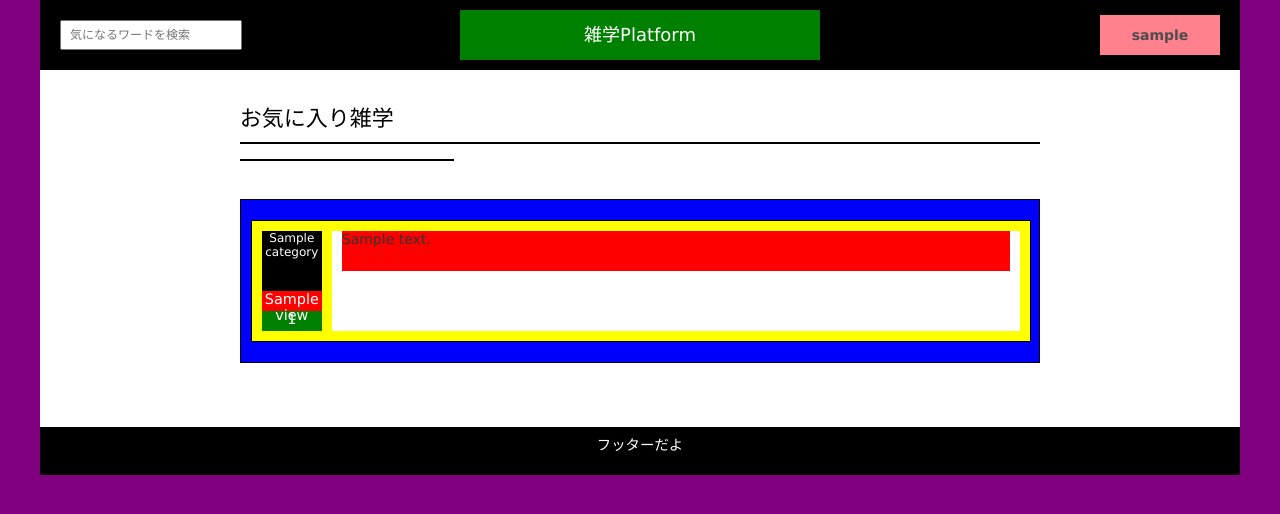
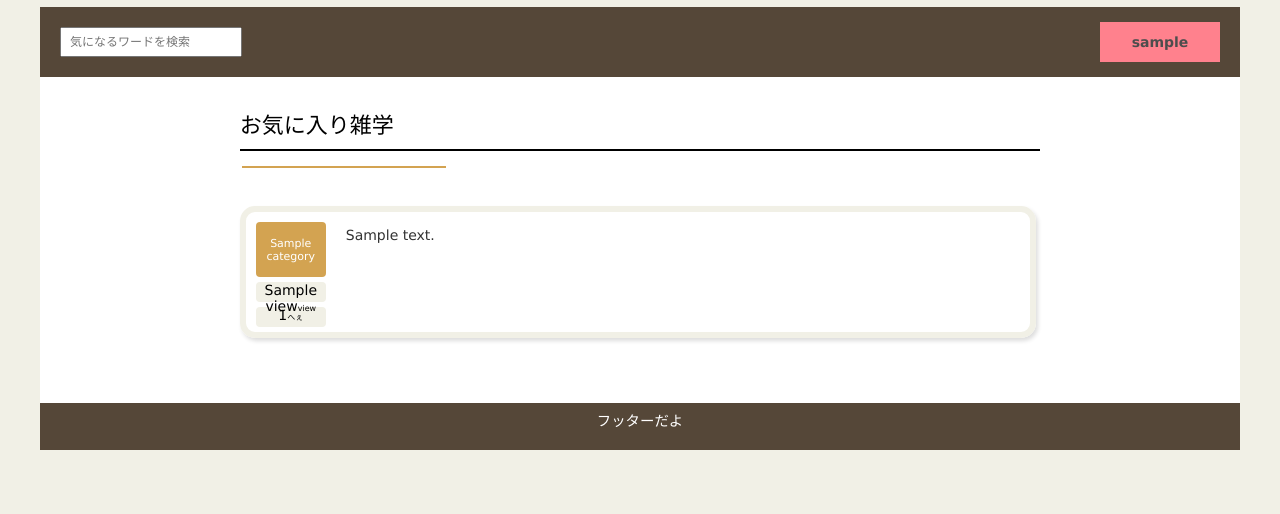
Before and after one commit to nakashi100/zatsugaku_platform, a CakePHP app: the page made by app/View/Articles/index.ctp in a window 1280 px wide. Shown: the top 514 px of the page. Run offline with PHP 8.4 and a stand-in for CakePHP, Linux system fonts and the light colour scheme; the template is opened without the code that fills it: most values are stand-ins (such as "Sample title", 1, 10 or a date in 2020); data that the repository does not hold is empty; some libraries are stand-ins or nearby versions.

Commit message:
トップページのデザインを仮で作成

```diff
--- a/app/Controller/ArticlesController.php
+++ b/app/Controller/ArticlesController.php
@@ -67,10 +67,12 @@ class ArticlesController extends AppController{
 		///////////  ソート内容によってページネーションの設定を変更する　///////////
 		if( ($this->request->query('sort') == 1) || !($this->request->query('sort')) ){
 			$this->Paginator->settings = $this->paginate_new;
+			$this->set('sort_flag', 1);
 		}
 
 		if($this->request->query('sort') == 2){
 			$this->Paginator->settings = $this->paginate_likes;
+			$this->set('sort_flag', 2);
 		}
 
 		///////////			カテゴリ指定・検索内容の有無			///////////
--- a/app/Model/User.php
+++ b/app/Model/User.php
@@ -47,7 +47,7 @@ class User extends AppModel{
             'img' => array( // ここでは、"_file_name"を除いたカラム名を書く
                 'quality' => 95, // 画質指定 デフォルトでは75
                 'styles' => array(
-                    'thumb' => '85x85' // リサイズしたいサイズ
+                    'thumb' => '100x100' // リサイズしたいサイズ
                 ),
                 'default_url' => 'noimage.gif' // デフォルト画像をwebroot/imgから読み込む
             )
--- a/app/View/Articles/create.ctp
+++ b/app/View/Articles/create.ctp
@@ -1,4 +1,5 @@
-<h2>雑学を投稿する</h2>
+<div class="user-form">
+	<h1>雑学を投稿する</h1>
 	<?php
 		echo $this->Form->create('Article', array('type' => 'file')); // 画像をuploadする際はcreateのオプションをfileにする?
 
@@ -46,3 +47,4 @@
 
 		echo $this->Form->end('投稿する');
 	?>
+</div>
--- a/app/View/Articles/edit.ctp
+++ b/app/View/Articles/edit.ctp
@@ -1,4 +1,5 @@
-<h2>投稿雑学を編集する</h2>
+<div class="user-form">
+	<h1>投稿雑学を編集する</h1>
 
 	<?php
 		echo $this->Form->create('Article', array('type' => 'file')); // 画像をuploadする際はcreateのオプションをfileにする?
@@ -54,5 +55,5 @@
 						array('confirm' => '本当に削除してよろしいですか？')
 				);
 		echo '</p>';
-
 	?>
+</div>
--- a/app/View/Articles/index.ctp
+++ b/app/View/Articles/index.ctp
@@ -9,8 +9,14 @@
 </div>
 
 <div class="article-sort">
-	<div class="article-sort__new"><?php echo $this->Html->Link('新着順', array('controller' => 'Articles', 'action' => 'index', '?' => array('category_id' => $category_id, 'sort' => 1))); ?></div>
-	<div class="article-sort__popular"><?php echo $this->Html->Link('人気順', array('controller' => 'Articles', 'action' => 'index', '?' => array('category_id' => $category_id, 'sort' => 2))); ?></div>
+	<ul>
+		<?php if($sort_flag == 1){ echo '<li class="active">'; }else{ echo '<li>'; } ?>
+			<?php echo $this->Html->Link('新着順', array('controller' => 'Articles', 'action' => 'index', '?' => array('category_id' => $category_id, 'sort' => 1))); ?>
+		</li>
+		<?php if($sort_flag == 1){ echo '<li>'; }else{ echo '<li class="active">'; } ?>
+			<?php echo $this->Html->Link('人気順', array('controller' => 'Articles', 'action' => 'index', '?' => array('category_id' => $category_id, 'sort' => 2))); ?>
+		</li>
+	</ul>
 </div>
 
 <div class="article-contents">
@@ -20,8 +26,8 @@
 					echo '<div class="article-contents__cel">';
 						echo '<div class="article-contents__cel__left">';
 							echo '<p class="article-contents__cel__category">'.$article['Category']['category_name'].'</p>'; // カテゴリ
-							echo '<p class="article-contents__cel__view">'.$article['Article']['view'].'</p>'; // View数
-							echo '<p class="article-contents__cel__likes">'.count($article['Like']).'</p>'; // へぇ数
+							echo '<p class="article-contents__cel__view">'.$article['Article']['view'].'<span>view</span></p>'; // View数
+							echo '<p class="article-contents__cel__likes">'.count($article['Like']).'<span>へぇ</span></p>'; // へぇ数
 						echo '</div>';
 
 						echo '<div class="article-contents__cel__right">';
@@ -35,7 +41,7 @@
 		?>
 </div>
 
-<!-- <?php echo $this->Paginator->counter(array('format' => 'TOTAL:{:count} | SHOWING:{:current} | PAGE:{:page}/{:pages}')); ?>-->
+ <?php // echo $this->Paginator->counter(array('format' => 'TOTAL:{:count} | SHOWING:{:current} | PAGE:{:page}/{:pages}')); ?>
 
 <div class="paging">
 	<?php
@@ -48,6 +54,9 @@
 
 
 <?php
+	echo $this->Html->script('script');
+
+
 // echo ini_get('upload_max_filesize');
 //   echo ini_get('post_max_size');
 //   echo ini_get('memory_limit');
--- a/app/View/Layouts/default.ctp
+++ b/app/View/Layouts/default.ctp
@@ -26,6 +26,8 @@ $cakeVersion = __d('cake_dev', 'CakePHP %s', Configure::version())
 		<?php echo $title_for_layout; ?>
 	</title>
 	<?php
+		echo $this->Html->script( '//ajax.googleapis.com/ajax/libs/jquery/2.1.3/jquery.min.js');
+
 		echo $this->Html->meta('icon');
 
 		echo $this->Html->css('cake.generic');
@@ -45,7 +47,7 @@ $cakeVersion = __d('cake_dev', 'CakePHP %s', Configure::version())
 				</form>
 			</div>
 
-			<h1 class="header__title">雑学Platform</h1>
+			<h1 class="header__title"><?php echo $this->Html->Link('雑学Platform', array('controller' => 'Articles', 'action' => 'index')); ?></h1>
 
 			<div class="header__dropdownmenu">
 				<ul>
--- a/app/View/Users/edit.ctp
+++ b/app/View/Users/edit.ctp
@@ -1,5 +1,5 @@
-<h2>ユーザー情報を編集する</h2>
-
+<div class="user-form">
+	<h1>ユーザー情報を編集する</h1>
 	<?php
 		echo $this->Form->create('User', array('type' => 'file')); // 画像をuploadする際はcreateのオプションをfileにする?
 
@@ -38,5 +38,5 @@
 			);
 
 		echo $this->Form->end('編集する');
-
 	?>
+</div>
--- a/app/View/Users/login.ctp
+++ b/app/View/Users/login.ctp
@@ -1,8 +1,9 @@
-<div>
+<div class="user-form">
 	<?php echo $this->Session->flash('auth'); // authのエラーメッセージの表示 ?>
+
+	<h1><?php echo __('ログイン') ?></h1>
 	<?php echo $this->Form->create('User'); ?>
 		<fieldset>
-			<legend><?php echo __('ログイン') ?></legend>
 			<?php echo $this->Form->input('email', array('label' => 'メールアドレス')); ?>
 			<?php echo $this->Form->input('password', array('label' => 'パスワード')); ?>
 		</fieldset>
--- a/app/webroot/css/cake.generic.css
+++ b/app/webroot/css/cake.generic.css
@@ -23,7 +23,7 @@
 
 /** General Style Info **/
 body {
-	background: purple;
+	background: #f1f0e6;
 	color: #fff;
 	font-family:'lucida grande',verdana,helvetica,arial,sans-serif;
 	font-size:90%;
@@ -109,7 +109,7 @@ p {
 #footer {
 	clear: both;
 	padding: 6px 10px;
-	background-color: black;
+	background-color: #554738;
 }
 /*#header a, #footer a {
 	color: #fff;
@@ -200,6 +200,7 @@ table td.actions a {
 	color: #ccc;
 	margin-top: 1em;
 	clear:both;
+	text-align: center;
 }
 .paging .current,
 .paging .disabled,
@@ -211,21 +212,24 @@ table td.actions a {
 .paging > span {
 	display: inline-block;
 	border: 1px solid #ccc;
-	border-left: 0;
+	/*border-left: 0;*/
+	margin: auto 5px;
 }
 .paging > span:hover {
 	background: #efefef;
 }
 .paging .prev {
-	border-left: 1px solid #ccc;
+/*	border-left: 1px solid #ccc;
 	-moz-border-radius: 4px 0 0 4px;
 	-webkit-border-radius: 4px 0 0 4px;
-	border-radius: 4px 0 0 4px;
+	border-radius: 4px 0 0 4px;*/
+	border: none;
 }
 .paging .next {
-	-moz-border-radius: 0 4px 4px 0;
+/*	-moz-border-radius: 0 4px 4px 0;
 	-webkit-border-radius: 0 4px 4px 0;
-	border-radius: 0 4px 4px 0;
+	border-radius: 0 4px 4px 0;*/
+	border: none;
 }
 .paging .disabled {
 	color: #ddd;
@@ -316,10 +320,11 @@ label {
 	display: block;
 	font-size: 110%;
 	margin-bottom:3px;
+	font-weight: bold;
 }
 input, textarea {
 	clear: both;
-	font-size: 140%;
+	font-size: 110%;
 	font-family: "frutiger linotype", "lucida grande", "verdana", sans-serif;
 	padding: 1%;
 	width:98%;
@@ -363,13 +368,13 @@ input[type=submit] {
 }
 form .submit input[type=submit] {
 	background:#62af56;
-	background-image: -webkit-gradient(linear, left top, left bottom, from(#76BF6B), to(#3B8230));
-	background-image: -webkit-linear-gradient(top, #76BF6B, #3B8230);
-	background-image: -moz-linear-gradient(top, #76BF6B, #3B8230);
-	border-color: #2d6324;
+	/*background-image: -webkit-gradient(linear, left top, left bottom, from(#76BF6B), to(#3B8230));*/
+	/*background-image: -webkit-linear-gradient(top, #76BF6B, #3B8230);*/
+	/*background-image: -moz-linear-gradient(top, #76BF6B, #3B8230);*/
+	/*border-color: #2d6324;*/
 	color: #fff;
 	text-shadow: rgba(0, 0, 0, 0.5) 0px -1px 0px;
-	padding: 8px 10px;
+	padding: 4px 30px;
 }
 form .submit input[type=submit]:hover {
 	background: #5BA150;
--- a/app/webroot/css/common.css
+++ b/app/webroot/css/common.css
@@ -19,9 +19,9 @@
 	padding:10px 1.5%;
 }
 
-/*************************
+/********************************
 * 共通部分
-**************************/
+*********************************/
 #container{
 	width: 1200px;
 	margin-right: auto; /* 中央寄せ */
@@ -31,10 +31,8 @@
 #header{
 	position: relative;
 	height: 70px;
-	background-color: black;
+	background-color: #554738;
 }
-
-
 
 .header__search input{
 	position: absolute;
@@ -48,20 +46,21 @@
     padding: 8px 20px 8px 8px;
 }
 
-.header__title {
+.header__title a{
 	position: absolute;
     top: 0;
     left: 0;
     right: 0;
     bottom: 0;
     margin: auto;
-    width: 30%;
+    width: 20%;
     height: 50px;
     text-align: center;
     line-height: 50px;
     font-size: 18px;
     color: white;
-    background-color: green;
+    background-color: #554738;
+    text-decoration: none;
 }
 
 .header__dropdownmenu{
@@ -133,17 +132,6 @@
   z-index: 10;
 }
 
-
-
-
-
-
-
-
-
-
-
-
 .leftColum__category{
 	margin-bottom: 0;
 	height: 40px;
@@ -156,178 +144,69 @@
 }
 
 .leftColum__category > a:hover{
-	background: blue;
+	background: #d3a351;
 	color: white;
 }
 
-/*************************
-* Article
-**************************/
-.article-top{
-	border-bottom: 2px solid black;
-	padding: 10px 0;
+/********************************
+* User
+*********************************/
+.user-top__left {
+	float: left;
+	margin: 10px 20px 10px 20px;
+	width: 100px;
 }
 
-.article-top > h2{
-	color: black;
-	font-size: 22px;
-	display: inline;
-}
-
-.article-top > p{
-	display: inline;
-	font-size: 18px;
-}
-
-.article-sort{
-	margin: 15px 0;
-}
-
-.article-sort__new, .article-sort__popular{
-	float: left;
+.user-top__left img{
 	width: 100px;
-	border: 1px solid black;
-	padding-left: 5px;
-}
-
-.article-sort__new > a, .article-sort__popular > a{
-	display:block;
-	font-weight: normal;
-}
-
-.article-sort__new > a:hover, .article-sort__popular > a:hover{
-	text-decoration: none;
-}
-
-.article-contents{
-	margin-top: 55px;
-	padding: 10px;
-	clear: both;
-	border: 1px solid black;
-	background: blue;
-}
-
-.article-contents__cel{
-	margin: 10px 0;
-	border: 1px solid black;
-	background: yellow;
-	width: 100%;
-	height: 120px;
-	clear: both;
-}
-
-.article-contents__cel__left{
-	float: left;
-	/*background: #FFF;*/
-	margin: 10px;
 	height: 100px;
-}
-.article-contents__cel__category{
-	background: black;
-	width: 60px;
-	height: 60px;
-	font-size: 12px;
-	color: white;
-	margin: 0;
-	text-align: center;
-}
-
-.article-contents__cel__view{
-	margin-top: 0;
-	background: red;
-	width: 60px;
-	height: 20px;
-	margin: 0;
-	text-align: center;
-	color: #FFF;
-}
-
-.article-contents__cel__likes{
-	margin-top: 0;
-	background: green;
-	width: 60px;
-	height: 20px;
-	text-align: center;
-	color: #FFF;
-}
-
-.article-contents__cel__right{
-	overflow: hidden;
-	margin: 10px;
-	background: #FFF;
-	height: 100px;
-	padding: 0 10px;
-}
-
-.article-contents__cel__right a:nth-child(1){
-	display: block;
-	font-size: 20px;
-	width: 100%;
-	height: 30px;
-
-	background: blue;
-}
-
-.article-contents__cel__detail{
-	font-size: 14px;
-	width: 100%;
-	height: 40px;
-	background-color: red;
-	margin-bottom: 0;
-}
-
-.article-contents__cel__right a:nth-child(3){
-	display: block;
-	font-size: 14px;
-	width: 100px;
-	height: 30px;
-	float: right;
-	background: green;
-}
-
-/*************************
-* User
-**************************/
-.user-top__left {
-	float: left;
-	margin-right: 20px;
 }
 
 .user-top__left > a{
 	display: block;
-	width: 100%;
-	margin-top: 30px;
-	border: 1px solid black;
+	width: 70px;
+	margin: 20px auto;
+	/*margin-top: 30px;*/
+	/*border: 1px solid black;*/
 	text-align: center;
+	-webkit-border-radius: 4px;
+	        border-radius: 4px;
+	background: #f1f0e6;
+	font-size: 12px;
+	text-decoration: none;
+	padding: 4px;
 }
 
 .user-top__right{
-	background: green;
+	/*background: green;*/
 	overflow: hidden;
+	margin-top: 10px;
+	margin-right: 10px;
 
 }
 
 .user-top__name{
-	font-size: 26px;
-	font-color: black;
-
-	background: yellow;
+	font-size: 24px;
+	color: black;
+	margin-top: 10px;
+	margin-right: 10px;
 }
 
 .user-top__introduce{
-	/*margin-top: 10px;*/
+	margin-right: 10px;
 	font-size: 14px;
 	height: 100px;
-	background: yellow;
+	/*background: yellow;*/
 }
 
 .user-bottom{
 	clear: both;
-	margin-top: 20px;
+	/*margin-top: 20px;*/
+	margin: 30px 10px 10px 10px;
 }
 
 .user-bottom__post{
-	font-size: 20px;
+	font-size: 16px;
 	color: black;
 	padding: 5px;
 	display:inline;
@@ -350,6 +229,177 @@
 	margin-right: 10px;
 	font-size: 8px;
 	color: blue;
+}
+
+.user-form{
+	/*background: orange;*/
+	margin: auto;
+	padding: 20px;
+	width:80%;
+}
+
+.user-form h1{
+	font-size: 20px;
+	font-weight: bold;
+	margin-top: 10px;
+}
+
+.user-form .submit input{
+	font-size:14px;
+	color: black;
+	background: blue;
+}
+
+
+/********************************
+* Article
+*********************************/
+.article-top{
+	border-bottom: 2px solid black;
+	padding: 10px 0;
+}
+
+.article-top > h2{
+	color: black;
+	font-size: 22px;
+	display: inline;
+}
+
+.article-top > p{
+	display: inline;
+	font-size: 18px;
+}
+
+.article-sort{
+	margin: 15px -10px;
+}
+
+.article-sort li{
+	margin: 0;
+	padding: 0;
+	float: left;
+	width: 100px;
+	border: 1px solid #d3a351;
+	list-style-type: none;
+	text-align: center;
+}
+
+.article-sort li a {
+	margin: 0;
+	padding: 0;
+	display: block;
+	text-decoration: none;
+	font-weight: normal;
+}
+
+.article-sort li.active a{
+	background: #d3a351;
+	color: white;
+}
+
+.article-contents{
+	margin-top: 55px;
+	padding: 0;
+	clear: both;
+}
+
+.article-contents__cel{
+	margin: 10px 0;
+	/*background: yellow;*/
+	width: 98%;
+	height: 120px;
+	clear: both;
+	-webkit-border-radius: 15px;
+	        border-radius: 15px;
+	border: 6px solid #f1f0e6;
+	box-shadow: 2px 3px 4px #ddd;
+}
+
+.article-contents__cel__left{
+	float: left;
+	margin: 10px;
+	height: 100px;
+	width: 70px;
+}
+.article-contents__cel__category{
+	background: black;
+	width: 70px;
+	height: 55px;
+	font-size: 11px;
+	color: white;
+	text-align: center;
+	display: table-cell;
+	vertical-align: middle;
+	padding: 0 7px;
+	background: #d3a351;
+	-webkit-border-radius: 4px;
+	        border-radius: 4px;
+}
+
+.article-contents__cel__view{
+	margin-top: 0;
+	background: #f1f0e6;
+	width: 70px;
+	height: 20px;
+	margin: 5px 0;
+	text-align: center;
+	color: #000;
+	font-size: 14px;
+	-webkit-border-radius: 4px;
+	        border-radius: 4px;
+}
+
+.article-contents__cel__likes{
+	margin-top: 0;
+	background: #f1f0e6;
+	width: 70px;
+	height: 20px;
+	text-align: center;
+	color: #000;
+	font-size: 14px;
+	-webkit-border-radius: 4px;
+	        border-radius: 4px;
+}
+
+.article-contents__cel__view span, .article-contents__cel__likes span{
+	font-size: 8px;
+}
+
+.article-contents__cel__right{
+	overflow: hidden;
+	margin: 10px;
+	background: #FFF;
+	height: 100px;
+	padding: 0 10px;
+}
+
+.article-contents__cel__right a:nth-child(1){
+	display: block;
+	font-size: 20px;
+	width: 100%;
+	height: 30px;
+	/*background: blue;*/
+}
+
+.article-contents__cel__detail{
+	font-size: 14px;
+	width: 100%;
+	height: 40px;
+	/*background-color: red;*/
+	margin-top: 5px;
+	margin-bottom: 0;
+}
+
+.article-contents__cel__right a:nth-child(3){
+	display: block;
+	font-size: 14px;
+	width: 100px;
+	height: 20px;
+	margin-top: 5px;
+	float: right;
+	text-align: right;
+	vertical-align: middle;
+	/*background: green;*/
 }
 
 .article-detail-title-left{
```
Also changed, not shown: app/View/Users/signup.ctp (+36 -35 lines), app/webroot/js/script.js (added, +19 -0 lines). Lines whose indentation alone changed are shown as unchanged.
